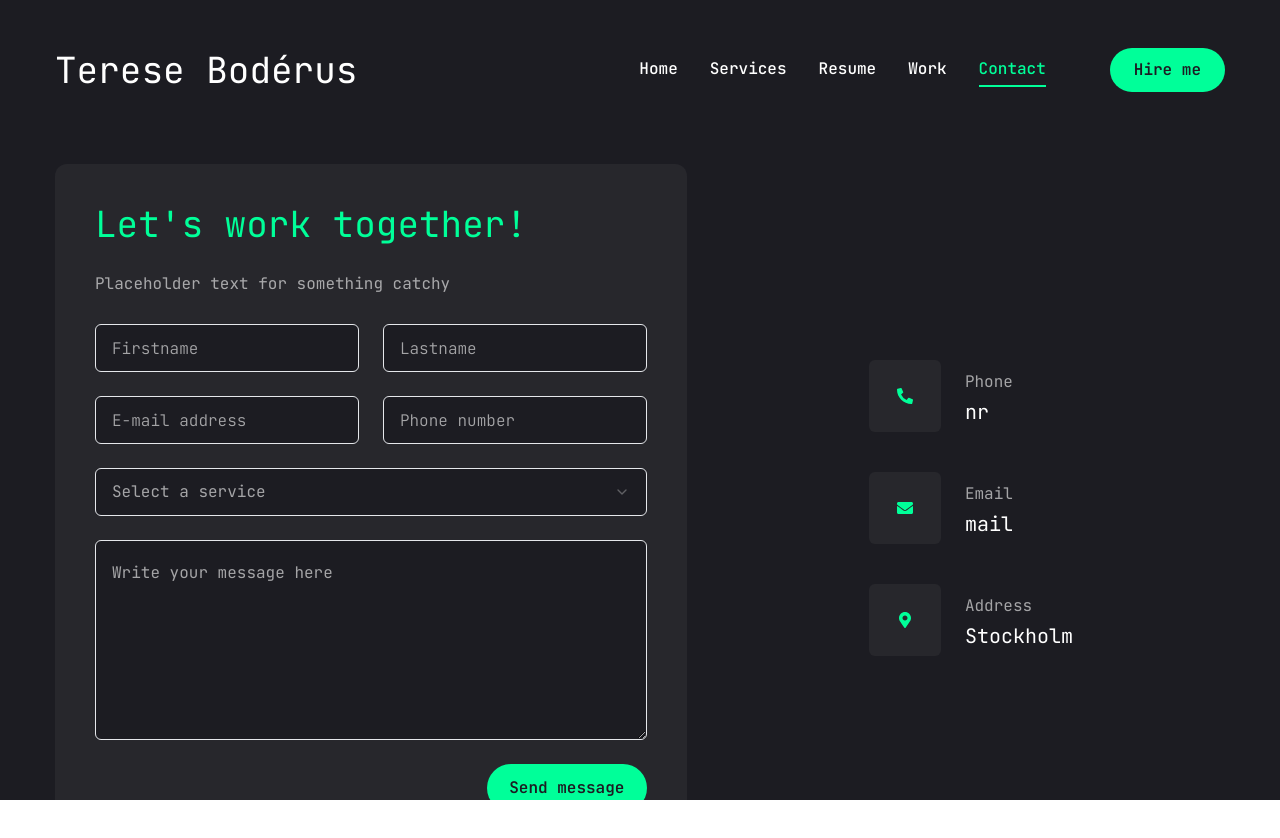
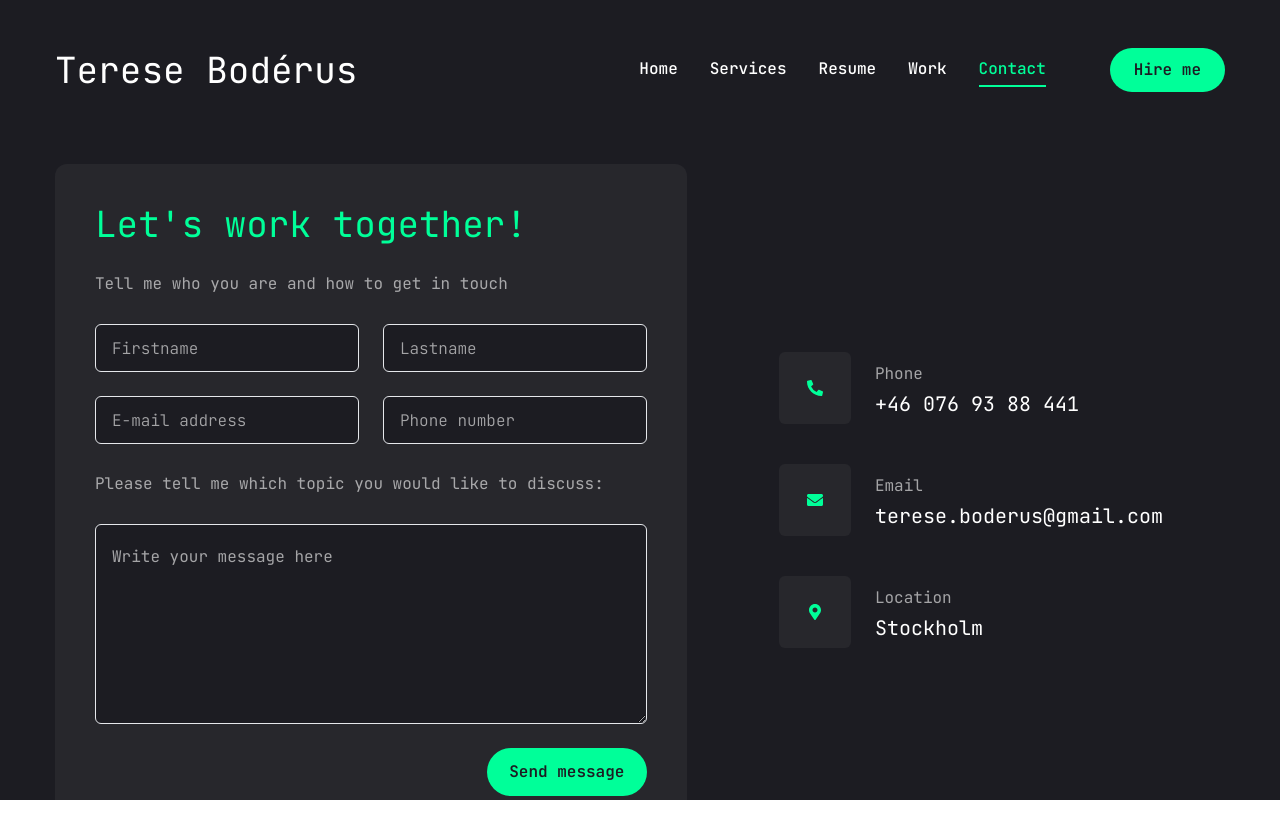
Before and after one commit to TereseBo/portfolio2, a Next.js app: page /contact in a window 1280 px wide. Shown: the top 838 px of the page. Built offline with nearby package versions, Linux system fonts and the light colour scheme.

Commit message:
Form connected and msg added after sending

```diff
--- a/app/contact/page.jsx
+++ b/app/contact/page.jsx
@@ -1,6 +1,7 @@
 
 "use client"
 
+import { useState } from "react"
 import { Button } from "@/components/ui/button"
 import { Input } from "@/components/ui/input"
 import { Textarea } from "@/components/ui/textarea"
@@ -12,21 +13,66 @@ const info = [
     {
         icon: <FaPhoneAlt />,
         title: "Phone",
-        description: "nr"
+        description: "+46 076 93 88 441"
     },
     {
         icon: <FaEnvelope />,
         title: "Email",
-        description: "mail"
+        description: "terese.boderus@gmail.com"
     },
     {
         icon: <FaMapMarkerAlt />,
-        title: "Address",
+        title: "Location",
         description: "Stockholm"
     },
 ]
 
 export default function Contact() {
+    const [formSent, SetFormSent] = useState(false)
+
+    const [formValues, setFormValues] = useState({
+        firstname: "",
+        lastname: "",
+        email: "",
+        phonenumber: "",
+        service: "",
+        message: ""
+    })
+    function toggleForm(){
+        SetFormSent(prevValue=>{return !prevValue})
+    }
+    function saveChange(e) {
+        setFormValues(prevValues => { return { ...prevValues, [e.target.id]: e.target.value } });
+    }
+
+    async function handleSubmit(event) {
+        event.preventDefault();
+        const reqData = { ...formValues, access_key: process.env.NEXT_PUBLIC_ACCESS_KEY }
+        const json = JSON.stringify(reqData);
+
+        const response = await fetch("https://api.web3forms.com/submit", {
+            method: "POST",
+            headers: {
+                "Content-Type": "application/json",
+                Accept: "application/json"
+            },
+            body: json
+        });
+        const result = await response.json();
+        if (result.success) {
+            setFormValues({
+                firstname: "",
+                lastname: "",
+                email: "",
+                phonenumber: "",
+                service: "",
+                message: ""
+            }
+            );
+            toggleForm()
+        }
+    }
+
     return (
         <motion.section initial={{ opacity: 0 }}
             animate={{ opacity: 1, transition: { delay: 2.4, duration: 0.4, ease: "easeIn" }, }}
@@ -34,33 +80,31 @@ export default function Contact() {
             <div className="container mx-auto">
                 <div className="flex flex-col xl:flex-row gap-[30px]">
                     {/* Contact form  */}
-                    <div className="xl:w-[54%] order-2 xl:order-none">
-                        <form className="flex flex-col gap-6 p-10 bg-[#27272c] rounded-xl">
-                            <h3 className="text-4xl text-accent ">Let's work together!</h3>
-                            <p className="text-white/60">Placeholder text for something catchy</p>
-                            <div className=" grid grid-cols-1 md:grid-cols-2 gap-6">
-                                <Input type="firstname" placeholder="Firstname" />
-                                <Input type="lastname" placeholder="Lastname" />
-                                <Input type="email" placeholder="E-mail address" />
-                                <Input type="phonenumber" placeholder="Phone number" />
+                    {!formSent ?
+                        <div className="xl:w-[54%] order-2 xl:order-none">
+                            <form className="flex flex-col gap-6 p-10 bg-[#27272c] rounded-xl" onSubmit={handleSubmit} onChange={(e) => saveChange(e)}>
+                                <h3 className="text-4xl text-accent ">Let's work together!</h3>
+                                <p className="text-white/60">Tell me who you are and how to get in touch</p>
+                                <div className=" grid grid-cols-1 md:grid-cols-2 gap-6">
+                                    <Input type="text" id="firstname" placeholder="Firstname" />
+                                    <Input type="text" id="lastname" placeholder="Lastname" />
+                                    <Input type="email" id="email" placeholder="E-mail address" />
+                                    <Input type="text" id="phonenumber" placeholder="Phone number" />
+                                </div>
+                                <p className="text-white/60">Please tell me which topic you would like to discuss:</p>
+                                <Textarea id="message" className="h-[200px]" placeholder="Write your message here" />
+                                <Button size="md" className="max-w-40 self-center xl:self-end">Send message</Button>
+                            </form>
+                        </div> :
+                        <div className="xl:w-[54%] order-2 xl:order-none">
+                            <div className="flex flex-col gap-6 p-10 bg-[#27272c] rounded-xl" >
+                                <h3 className="text-4xl text-accent ">Thank you for your message!</h3>
+                                <p className="text-white/60">I'll get back to you as soon as possible</p>
+                                <Button size="md" className="max-w-100 self-end xl:self-end bg-primary text-white/60 hover:bg-accent/10" onClick={toggleForm}>Send another message</Button>
+
                             </div>
-                            <Select>
-                                <SelectTrigger className="w-full">
-                                    <SelectValue placeholder="Select a service" />
-                                </SelectTrigger>
-                                <SelectContent>
-                                    <SelectGroup>
-                                        <SelectLabel>Select a service</SelectLabel>
-                                        <SelectItem value="dev">Web Development</SelectItem>
-                                        <SelectItem value="gen">Genetics</SelectItem>
+                        </div>}
 
-                                    </SelectGroup>
-                                </SelectContent>
-                            </Select>
-                            <Textarea className="h-[200px]" placeholder="Write your message here" />
-                            <Button size="md" className="max-w-40 self-center xl:self-end">Send message</Button>
-                        </form>
-                    </div>
                     {/* Contact info */}
                     <div className="flex flex-1 items-center xl:justify-center order-1 xl:order-none  mb-8 xl:mb-0">
                         <ul className="flex flex-col gap-10">
```
